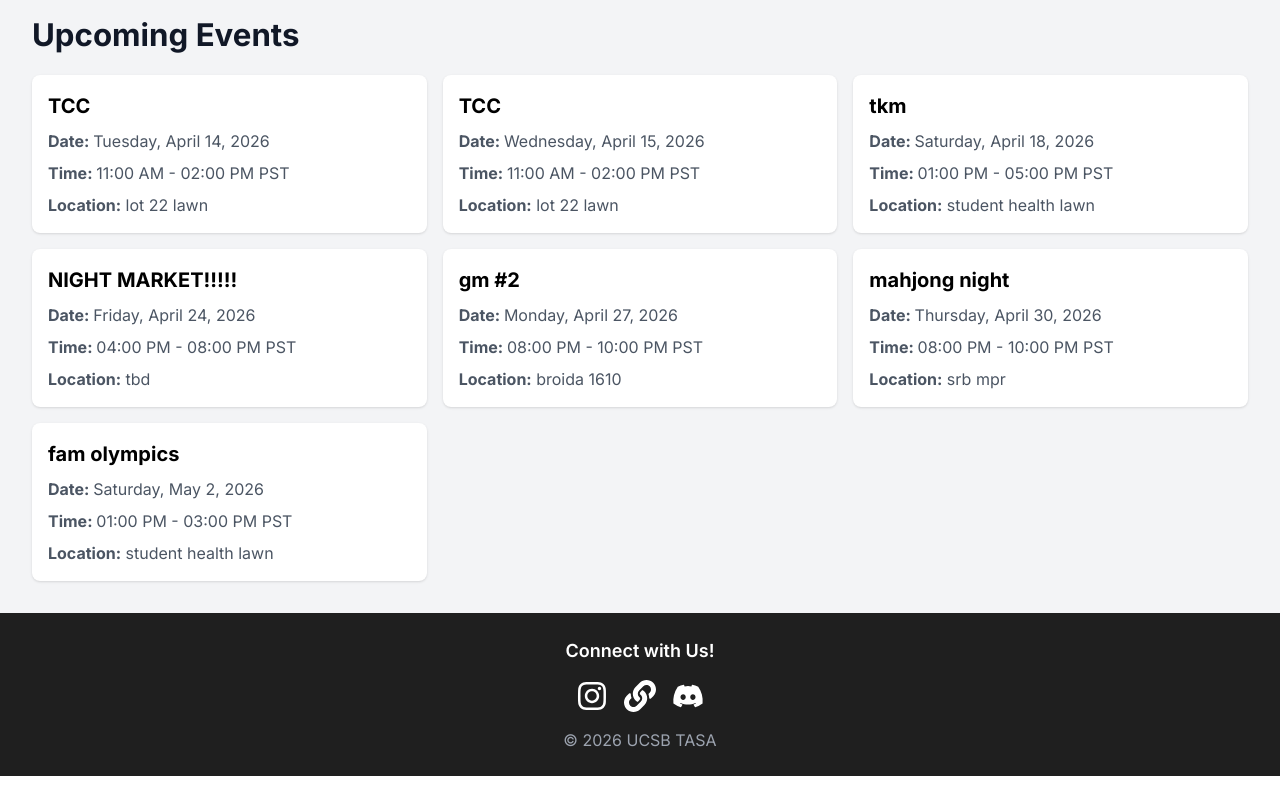
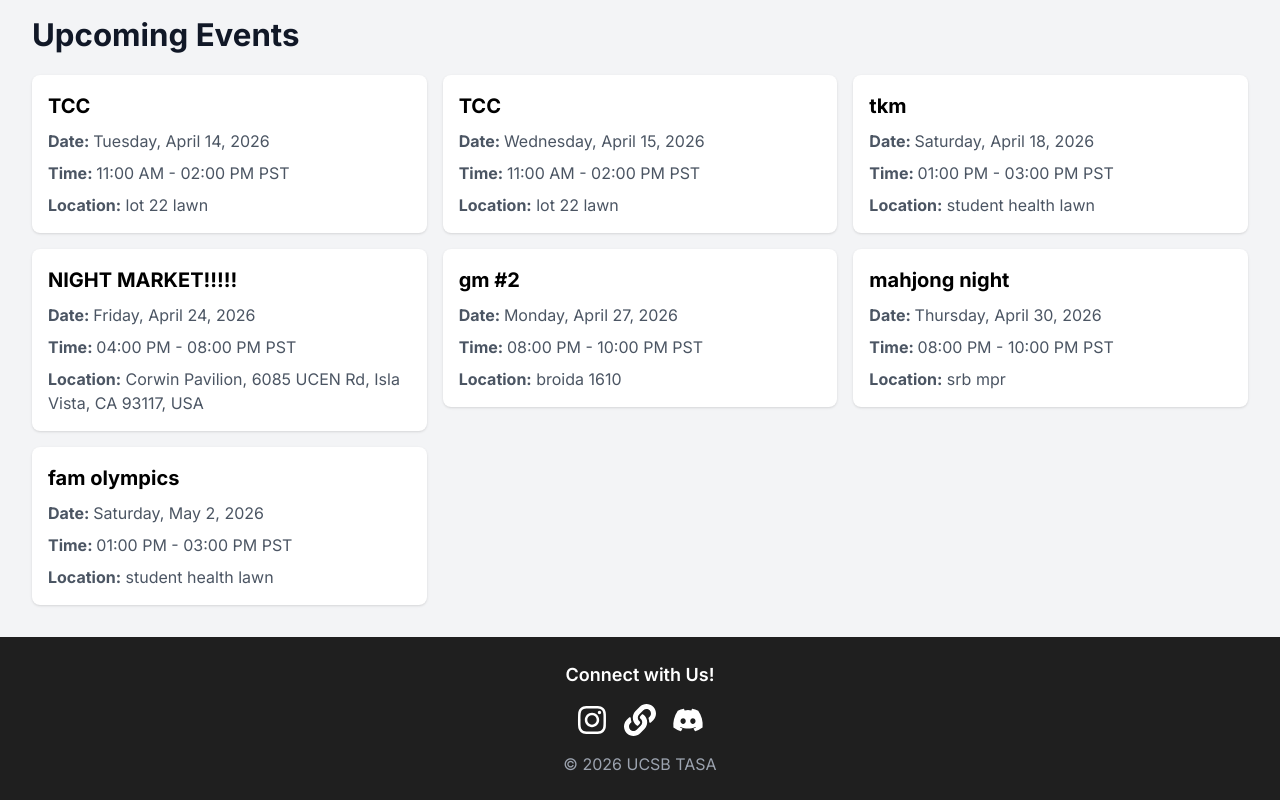
Before and after one commit to UCSBTASA/UCSBTASA.github.io, a Next.js app: page / in a window 1280 px wide. Shown: the part 1441-2241 px from the top of the page. Before the commit the page ends 2217 px from the top, so only its background shows below. Built offline with nearby package versions, Linux system fonts and the light colour scheme.

Commit message:
Update eventData.ts

```diff
--- a/data/eventData.ts
+++ b/data/eventData.ts
@@ -24,9 +24,9 @@ const events =
     "title": "tkm",
     "day of week": "Saturday",
     "date": "2026-04-18",
-    "time": "01:00 PM - 05:00 PM",
+    "time": "01:00 PM - 03:00 PM",
     "start": "01:00 PM",
-    "end": "05:00 PM",
+    "end": "03:00 PM",
     "location": "student health lawn",
     "customTime": ""
   },
@@ -37,7 +37,7 @@ const events =
     "time": "04:00 PM - 08:00 PM",
     "start": "04:00 PM",
     "end": "08:00 PM",
-    "location": "tbd",
+    "location": "Corwin Pavilion, 6085 UCEN Rd, Isla Vista, CA 93117, USA",
     "customTime": ""
   },
   {
```
